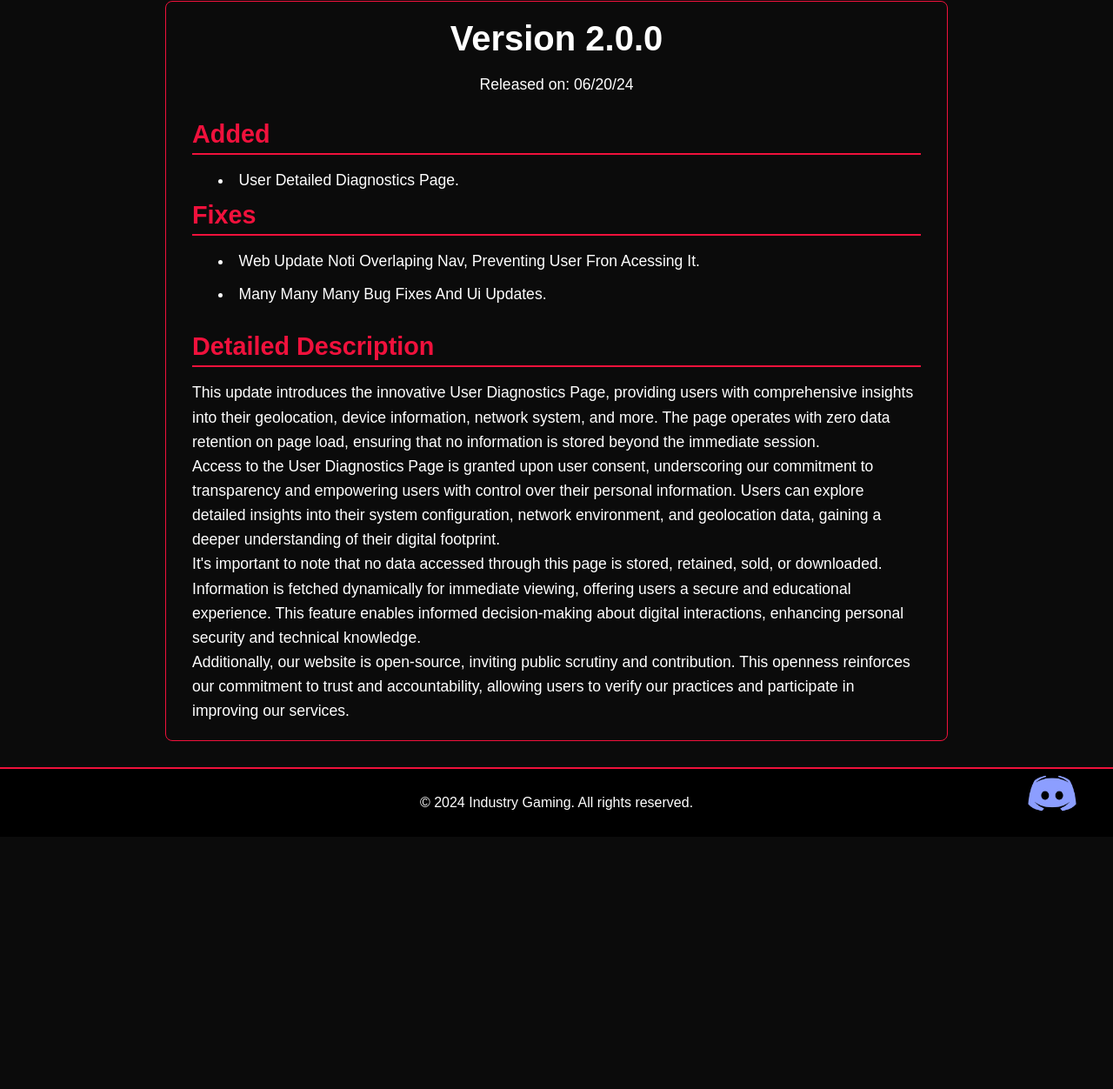
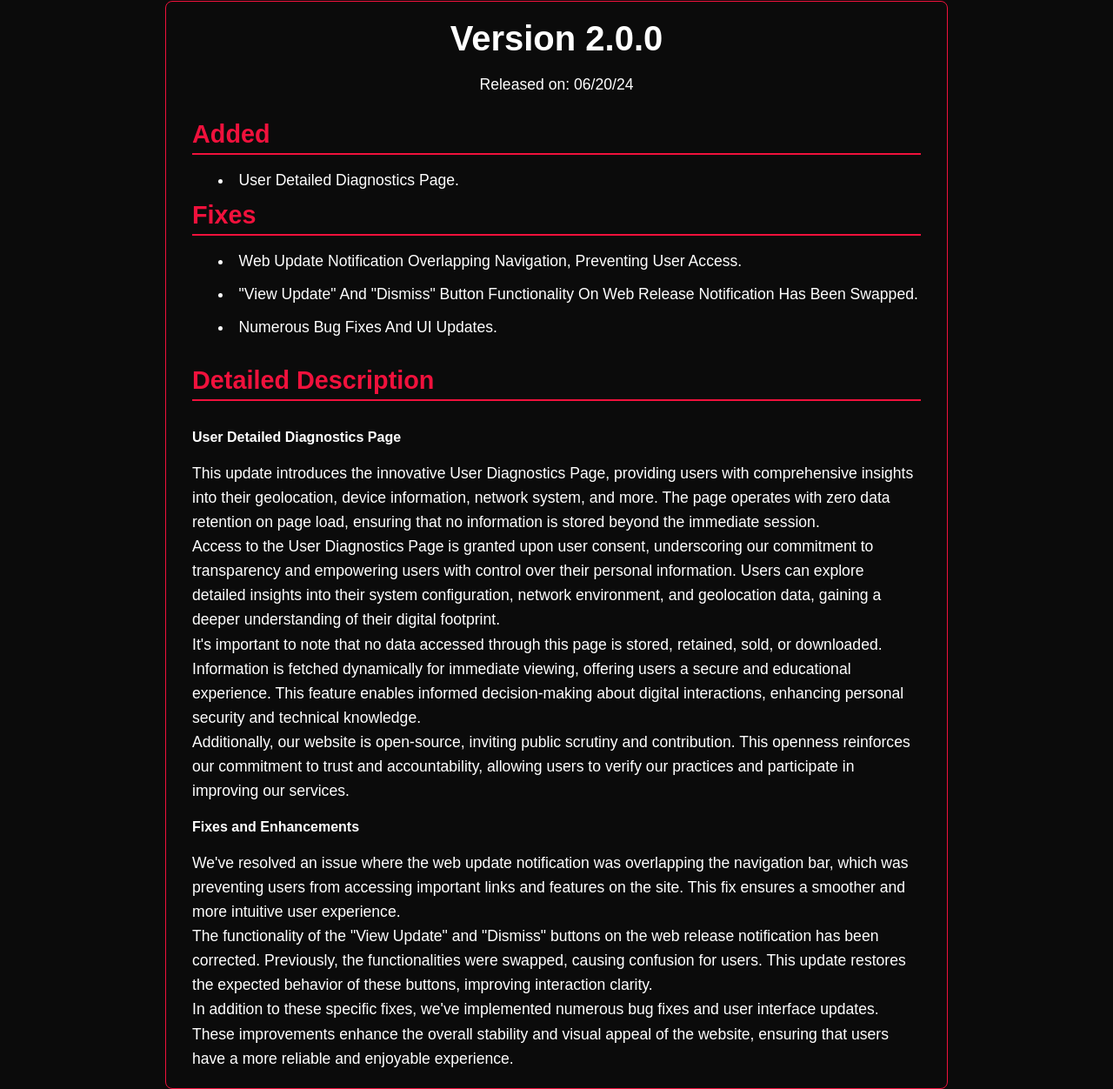
Before and after one commit to Kapiushon86/industry-gaming.github.io, a plain HTML site: page En/Releases/Web-Update/v2.0.0.html in a window 1280 px wide. Shown: the part 109-1361 px from the top of the page at 87% size. Before the commit the page ends 1071 px from the top, so only its background shows below. Drawn offline with Linux system fonts and the light colour scheme.

Commit message:
Add files via upload

```diff
--- a/En/Releases/Web-Update/v2.0.0.html
+++ b/En/Releases/Web-Update/v2.0.0.html
@@ -83,15 +83,19 @@
 
                     <h3 class="category-title">Fixes</h3>
                     <ul class="feature-list">
-                        <li> Web update noti overlaping nav, preventing user fron acessing it.</li>
-                        <li>Many many many bug fixes and ui updates.</li>
+                        <li>Web update notification overlapping navigation, preventing user access.</li>
+                        <li>"View Update" and "Dismiss" button functionality on web release notification has been swapped.</li>
+                        <li>Numerous bug fixes and UI updates.</li>
                     </ul>
-
-
                 </section>
 
-                <h3 class="category-title">Detailed description</h3>
+                <h3 class="category-title">Detailed Description</h3>
                 <section class="release-description">
+
+                    <br>
+                    <h4>User Detailed Diagnostics Page</h4>
+                    <br>
+
                     <p>This update introduces the innovative User Diagnostics Page, providing users with comprehensive insights into their geolocation, device information, network system, and more. The page operates with zero data retention on page load, ensuring that no information is stored beyond the immediate session.</p>
 
                     <p>Access to the User Diagnostics Page is granted upon user consent, underscoring our commitment to transparency and empowering users with control over their personal information. Users can explore detailed insights into their system configuration, network environment, and geolocation data, gaining a deeper understanding of their digital footprint.</p>
@@ -99,9 +103,20 @@
                     <p>It's important to note that no data accessed through this page is stored, retained, sold, or downloaded. Information is fetched dynamically for immediate viewing, offering users a secure and educational experience. This feature enables informed decision-making about digital interactions, enhancing personal security and technical knowledge.</p>
 
                     <p>Additionally, our website is open-source, inviting public scrutiny and contribution. This openness reinforces our commitment to trust and accountability, allowing users to verify our practices and participate in improving our services.</p>
+
+                    <br>
+                    <h4>Fixes and Enhancements</h4>
+                    <br>
+
+                    <p>We've resolved an issue where the web update notification was overlapping the navigation bar, which was preventing users from accessing important links and features on the site. This fix ensures a smoother and more intuitive user experience.</p>
+
+                    <p>The functionality of the "View Update" and "Dismiss" buttons on the web release notification has been corrected. Previously, the functionalities were swapped, causing confusion for users. This update restores the expected behavior of these buttons, improving interaction clarity.</p>
+
+                    <p>In addition to these specific fixes, we've implemented numerous bug fixes and user interface updates. These improvements enhance the overall stability and visual appeal of the website, ensuring that users have a more reliable and enjoyable experience.</p>
                 </section>
             </section>
         </main>
+
 
 
 
```
Also changed, not shown: Engine/Scripts/Home/new_version.js (+17 -7 lines).
